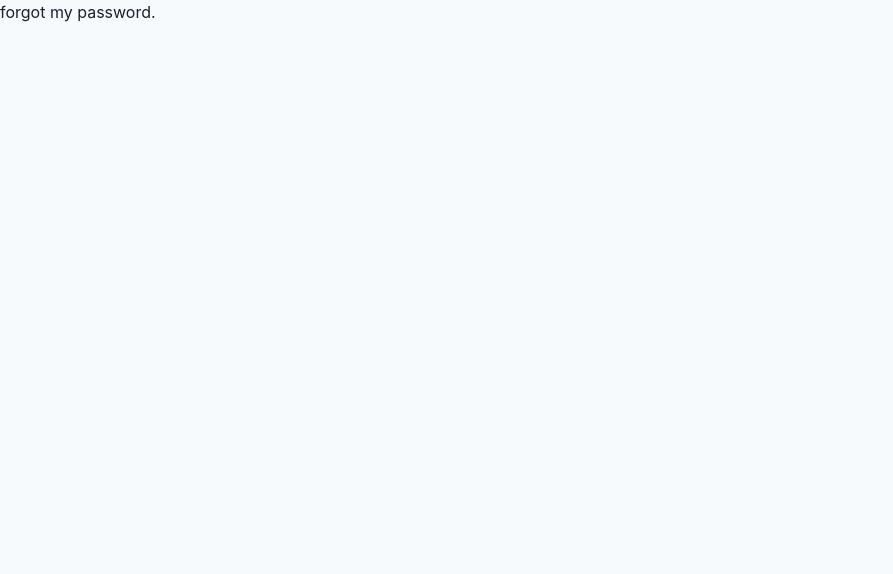
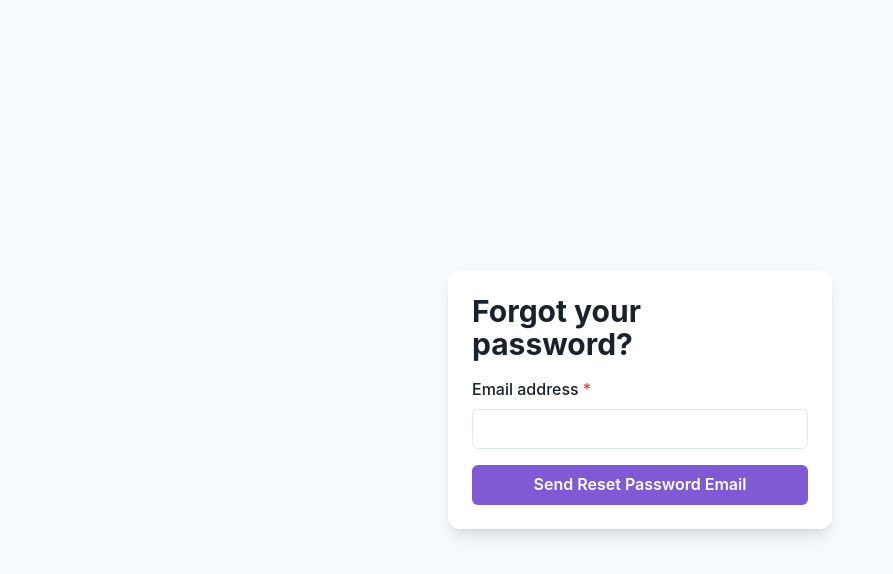
Before and after one commit to kirontoo/atlas, a React (Vite) app in the folder app/: page /reset-password in a window 1280 px wide. Shown: the top 574 px of the page, without its empty margins (0-893 px from the left). Built offline with nearby package versions, Linux system fonts and the light colour scheme; no server answers.

Commit message:
feat: create form to send reset password email

```diff
--- a/app/src/pages/ForgotPassword.tsx
+++ b/app/src/pages/ForgotPassword.tsx
@@ -1,5 +1,138 @@
-function ForgotPassword() {
-  return <h1>forgot my password.</h1>;
+import {
+  AlertDialog,
+  AlertDialogBody,
+  AlertDialogCloseButton,
+  AlertDialogContent,
+  AlertDialogFooter,
+  AlertDialogHeader,
+  AlertDialogOverlay,
+  Button,
+  Center,
+  Flex,
+  FormControl,
+  FormErrorMessage,
+  FormLabel,
+  Heading,
+  Input,
+  Stack,
+  useColorModeValue,
+  useDisclosure,
+  VStack,
+} from '@chakra-ui/react';
+import { FirebaseError } from '@firebase/util';
+import { sendPasswordResetEmail } from 'firebase/auth';
+import { FormEvent, useRef, useState } from 'react';
+
+import { auth } from '../utils/firebase';
+
+export default function ForgotPassword() {
+  const [email, setEmail] = useState<string>('');
+  const [error, setError] = useState<string>('');
+  const [isLoading, setLoading] = useState<boolean>(false);
+  const { isOpen, onOpen, onClose } = useDisclosure();
+  const cancelRef = useRef();
+
+  async function sendPasswordResetRequest(e: FormEvent) {
+    e.preventDefault();
+    setLoading(true);
+
+    try {
+      if (email != '') {
+        await sendPasswordResetEmail(auth, email);
+        onOpen();
+      }
+    } catch (e: unknown) {
+      if (e instanceof FirebaseError) {
+        const errorCode = e.code;
+        const errorMessage = e.message;
+        console.log(errorCode);
+        console.log(errorMessage);
+        setError(e.message);
+      }
+      // ..
+    } finally {
+      setLoading(false);
+    }
+  }
+
+  return (
+    <>
+      <Flex
+        minH={'100vh'}
+        align={'center'}
+        justify={'center'}
+        bg={useColorModeValue('gray.50', 'gray.800')}
+      >
+        <Stack
+          spacing={4}
+          w={'full'}
+          maxW={'sm'}
+          bg={useColorModeValue('white', 'gray.700')}
+          rounded={'xl'}
+          boxShadow={'lg'}
+          p={6}
+          my={10}
+        >
+          <Center>
+            <Heading lineHeight={1.1} fontSize={{ base: '2xl', md: '3xl' }}>
+              Forgot your password?
+            </Heading>
+          </Center>
+          <VStack
+            fontSize={{ base: 'sm', sm: 'md' }}
+            color={useColorModeValue('gray.800', 'gray.400')}
+            display="flex"
+            flexDirection="column"
+            as="form"
+            onSubmit={sendPasswordResetRequest}
+            gap="1rem"
+          >
+            <FormControl id="email" isInvalid={error !== ''} isRequired>
+              <FormLabel>Email address</FormLabel>
+              <Input
+                type="email"
+                value={email}
+                onChange={(event) => setEmail(event.target.value)}
+              />
+              {error != '' && <FormErrorMessage>{error}</FormErrorMessage>}
+            </FormControl>
+            <Button width="full" type="submit" isLoading={isLoading}>
+              Send Reset Password Email
+            </Button>
+          </VStack>
+        </Stack>
+      </Flex>
+      <SendEmailDialog cancelRef={cancelRef} onClose={onClose} isOpen={isOpen} />
+    </>
+  );
 }
 
-export default ForgotPassword;
+function SendEmailDialog({ cancelRef, onClose, isOpen }) {
+  return (
+    <>
+      <AlertDialog
+        motionPreset="slideInBottom"
+        leastDestructiveRef={cancelRef}
+        onClose={onClose}
+        isOpen={isOpen}
+        isCentered
+      >
+        <AlertDialogOverlay />
+
+        <AlertDialogContent>
+          <AlertDialogHeader>Reset Password</AlertDialogHeader>
+          <AlertDialogCloseButton />
+          <AlertDialogBody>
+            An reset password link has been sent to your email! Please click on the link
+            to reset your password.
+          </AlertDialogBody>
+          <AlertDialogFooter>
+            <Button ref={cancelRef} onClick={onClose}>
+              Ok
+            </Button>
+          </AlertDialogFooter>
+        </AlertDialogContent>
+      </AlertDialog>
+    </>
+  );
+}
```
